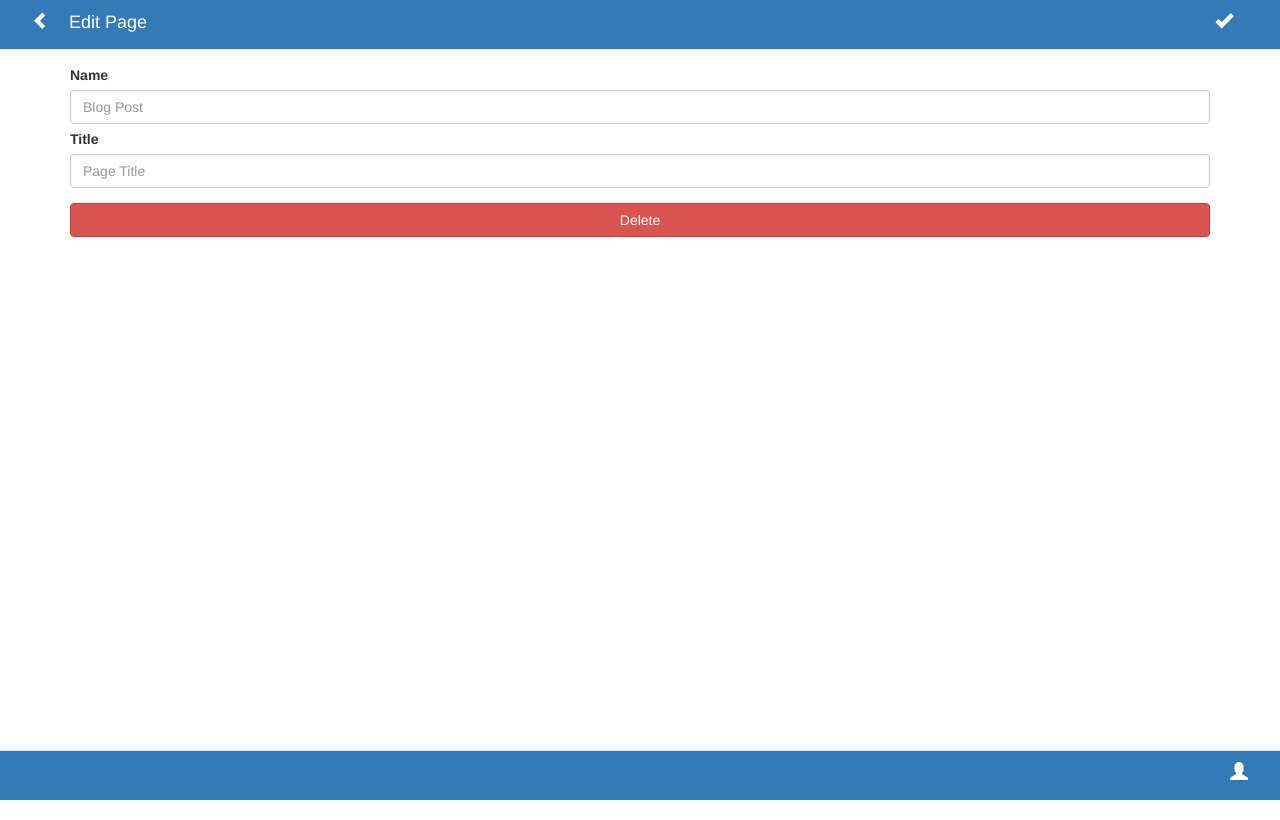
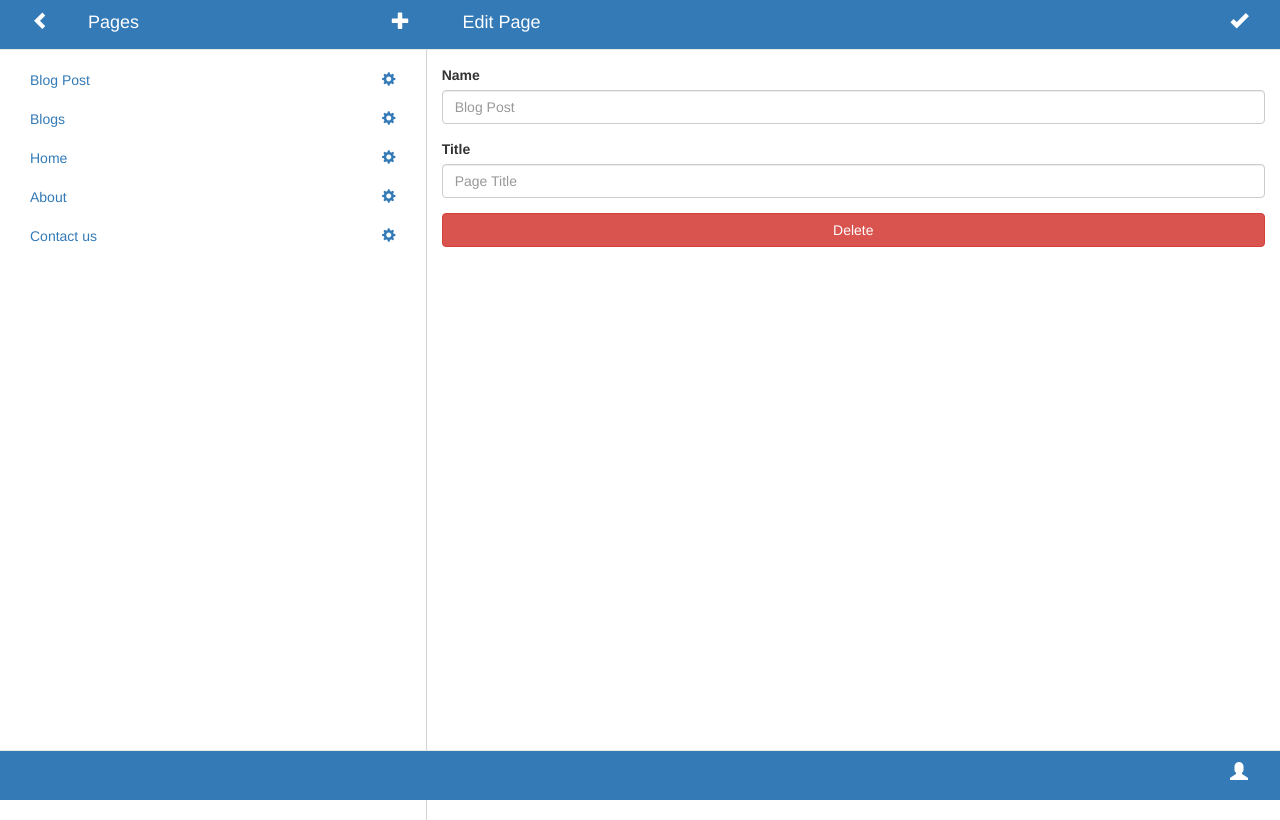
Before and after one commit to ashish-kalbhor/webdev, a website: page public/assignment/page-edit.html in a window 1280 px wide. Drawn offline with nearby package versions, Linux system fonts and the light colour scheme.

Commit message:
Applying landscape mode for Pages webpages.

```diff
--- a/public/assignment/page-edit.html
+++ b/public/assignment/page-edit.html
@@ -8,25 +8,68 @@
     <title>Edit Page</title>
 </head>
 <body>
+
 <nav class="navbar navbar-default navbar-fixed-top">
-    <div class="container-fluid">
-        <ul class="nav navbar-nav navbar-right pull-left">
-            <li><a class="navbar-font" href="page-list.html"><span class="glyphicon glyphicon-chevron-left"></span></a></li>
+    <div class="row container-fluid">
+        <div class="col-xs-4 hidden-xs">
+            <ul class="nav navbar-nav">
+                <li><a class="navbar-font navbar-link" href="page-list.html"><span class="glyphicon glyphicon-chevron-left"></span></a></li>
             </ul>
             <ul class="nav navbar-nav navbar-header">
-            <li class=""><a class="navbar-font">Edit Page</a></li>
+                <li><a class="navbar-font" href="page-list.html">Pages</a></li>
+            </ul>
+            <ul class="nav navbar-nav navbar-right pull-right">
+                <li><a class="navbar-font" href="page-new.html"><span class="glyphicon glyphicon-plus"></span></a></li>
+            </ul>
+        </div>
+        <div class="col-xs-12 col-sm-8">
+            <ul class="nav navbar-nav">
+                <li><a class="navbar-font navbar-link visible-xs" href="page-list.html"><span class="glyphicon glyphicon-chevron-left"></span></a></li>
+            </ul>
+            <ul class="nav navbar-nav navbar-header">
+                <li><a class="navbar-font">Edit Page</a></li>
             </ul>
             <ul class="nav navbar-nav navbar-right pull-right">
                 <li><a class="navbar-font" href="page-list.html"><span class="glyphicon glyphicon-ok"></span></a></li>
             </ul>
         </div>
+    </div>
 </nav>
 
-<div class="container">
-    <form>
+<div class="col-xs-4 hidden-xs divider-right">
+    <div class="row container-fluid">
+        <ul class="list-group">
+            <li class="list-group-item">
+                <a href="widget-list.html">Blog Post</a>
+                <a href="page-edit.html" class="pull-right"><span class="glyphicon glyphicon-cog"></span></a>
+            </li>
+            <li class="list-group-item">
+                <a href="widget-list.html">Blogs</a>
+                <a href="page-edit.html" class="pull-right"><span class="glyphicon glyphicon-cog"></span></a>
+            </li>
+            <li class="list-group-item">
+                <a href="widget-list.html">Home</a>
+                <a href="page-edit.html" class="pull-right"><span class="glyphicon glyphicon-cog"></span></a>
+            </li>
+            <li class="list-group-item">
+                <a href="widget-list.html">About</a>
+                <a href="page-edit.html" class="pull-right"><span class="glyphicon glyphicon-cog"></span></a>
+            </li>
+            <li class="list-group-item">
+                <a href="widget-list.html">Contact us</a>
+                <a href="page-edit.html" class="pull-right"><span class="glyphicon glyphicon-cog"></span></a>
+            </li>
+        </ul>
+    </div>
+</div>
+
+<div class="col-xs-12 col-sm-8">
+    <form class="padding-left-12">
         <div class="form-group">
             <label for="name">Name</label>
             <input type="text" class="form-control" id="name" placeholder="Blog Post"/>
+        </div>
+        <div class="form-group">
             <label for="title">Title</label>
             <input type="text" class="form-control" id="title" placeholder="Page Title"/>
         </div>
```
Also changed, not shown: public/assignment/login.html (+2 -0 lines), public/assignment/page-new.html (+49 -6 lines). Lines whose indentation alone changed are shown as unchanged.
